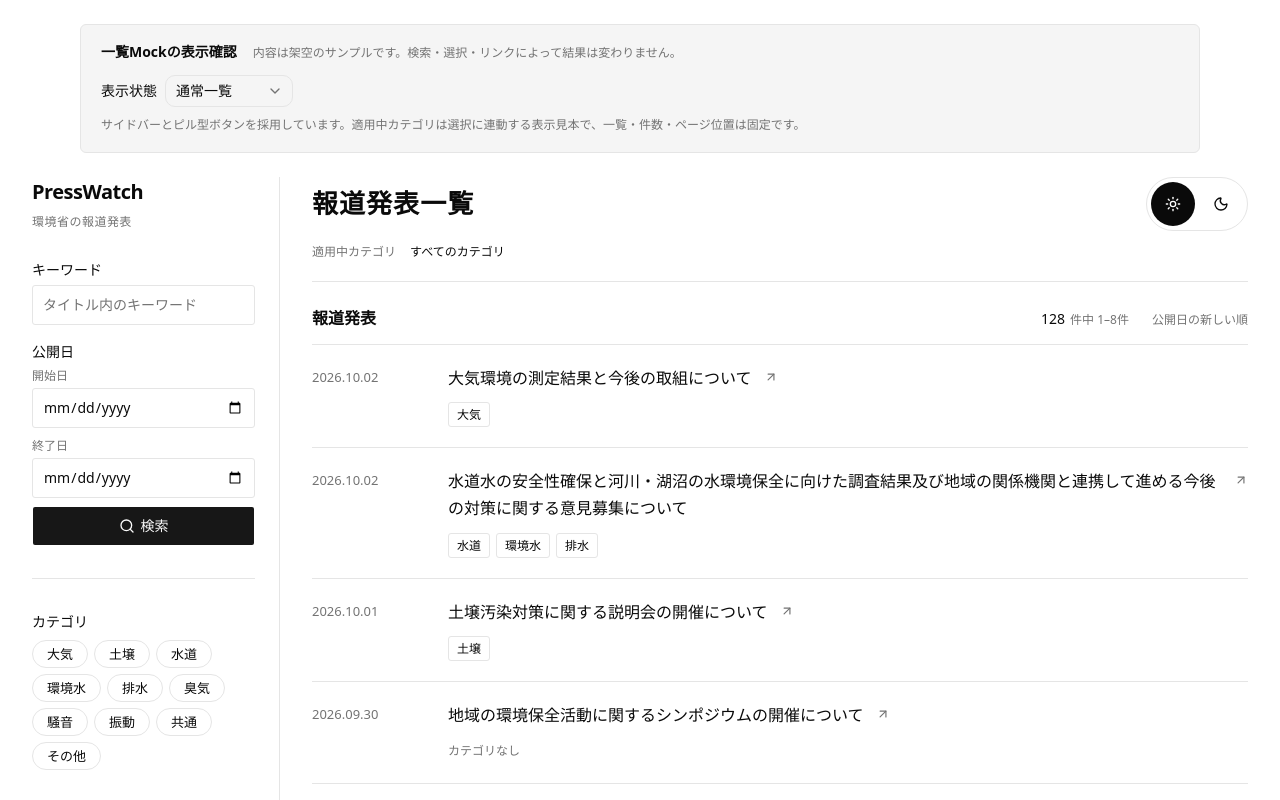
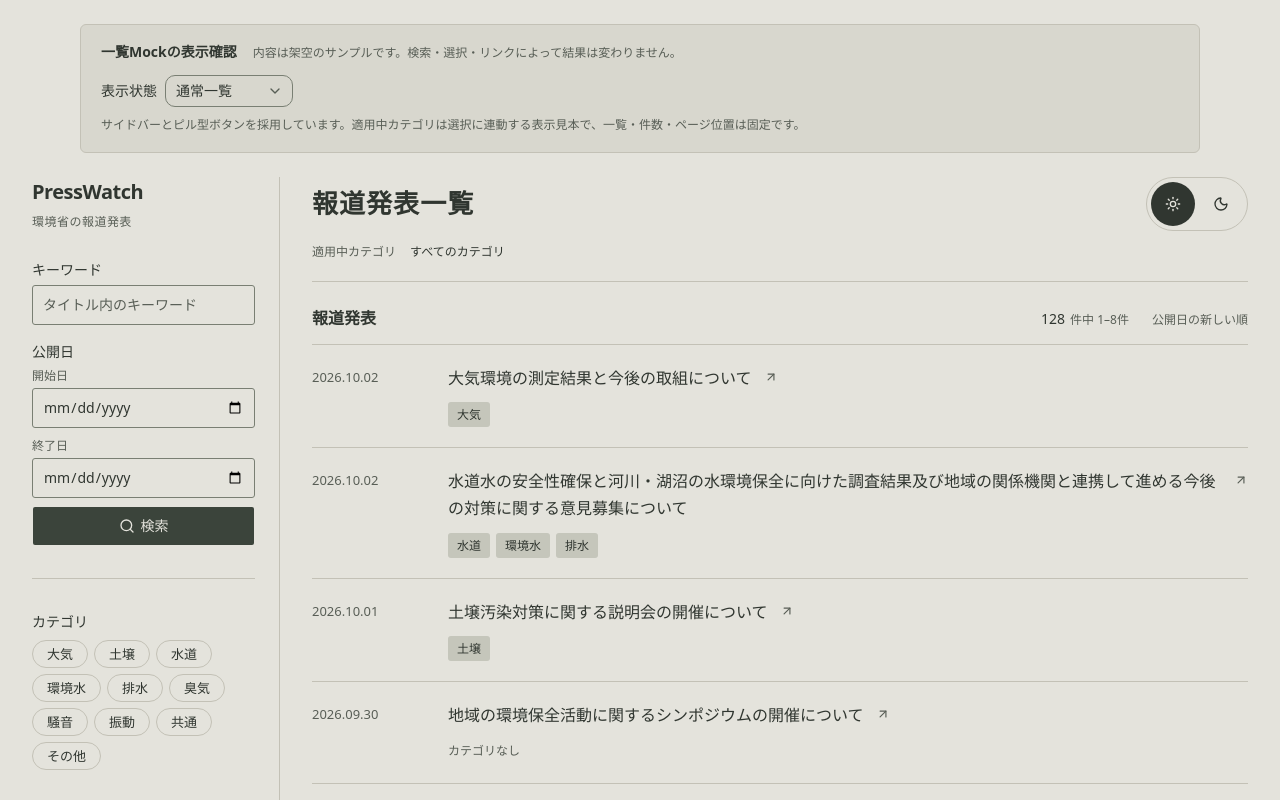
Before and after one commit to 64-HiroByte/press-watch, a Next.js app in the folder apps/web/: page /mock in a window 1280 px wide. Shown: the top 800 px of the page. Built offline with nearby package versions, Linux system fonts and the light colour scheme.

Commit message:
feat(web): 一覧Mockの配色とカテゴリバッジを調整

```diff
--- a/apps/web/app/mock/mock.css
+++ b/apps/web/app/mock/mock.css
@@ -1,5 +1,29 @@
 .mock-workbench {
+  min-height: 100dvh;
   padding: 24px 32px 64px;
+  background: var(--background);
+  color: var(--foreground);
+}
+
+html:not(.dark) .mock-workbench {
+  --background: #e4e3dc;
+  --foreground: #303630;
+  --primary: #3b443b;
+  --primary-foreground: #e4e3dc;
+  --secondary: #d8d7ce;
+  --secondary-foreground: #303630;
+  --muted: #d8d7ce;
+  --muted-foreground: #585e56;
+  --accent: #d8d7ce;
+  --accent-foreground: #303630;
+  --border: #c3c1b6;
+  --input: #797f73;
+  --ring: #687660;
+  --mock-badge-background: #c5c6bb;
+}
+
+html.dark .mock-workbench {
+  --mock-pill-border: #6f736b;
 }
 
 .mock-controls {
@@ -172,7 +196,7 @@
   min-width: 56px;
   padding: 0 14px;
   border-radius: 9999px;
-  border-color: var(--border);
+  border-color: var(--mock-pill-border, var(--border));
   background: transparent;
   color: var(--foreground);
   font-size: 13px;
@@ -312,6 +336,9 @@
   max-width: 100%;
   padding: 2px 8px;
   border-radius: 3px;
+  border-color: transparent;
+  background: var(--mock-badge-background, var(--muted));
+  color: var(--foreground);
   flex-shrink: 1;
   line-height: 1.6;
   font-weight: 400;
@@ -518,7 +545,7 @@ html:has(.release-filter-panel:modal) {
   gap: 4px;
   margin-left: auto;
   padding: 4px;
-  border: 1px solid var(--border);
+  border: 1px solid var(--mock-pill-border, var(--border));
   border-radius: 9999px;
 }
 
```
Also changed, not shown: 1 other file (tests, documents, lock files or other folders).
